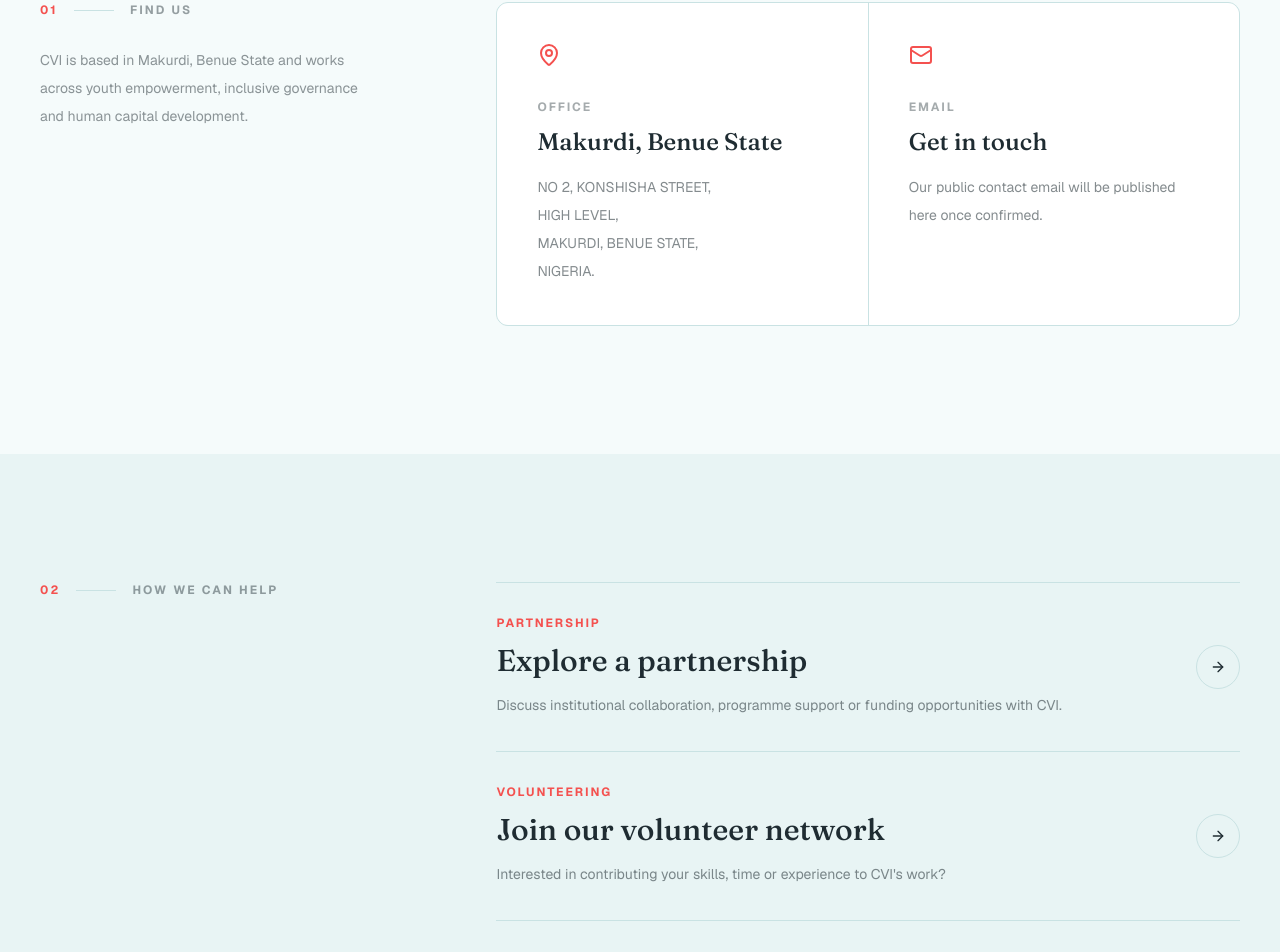
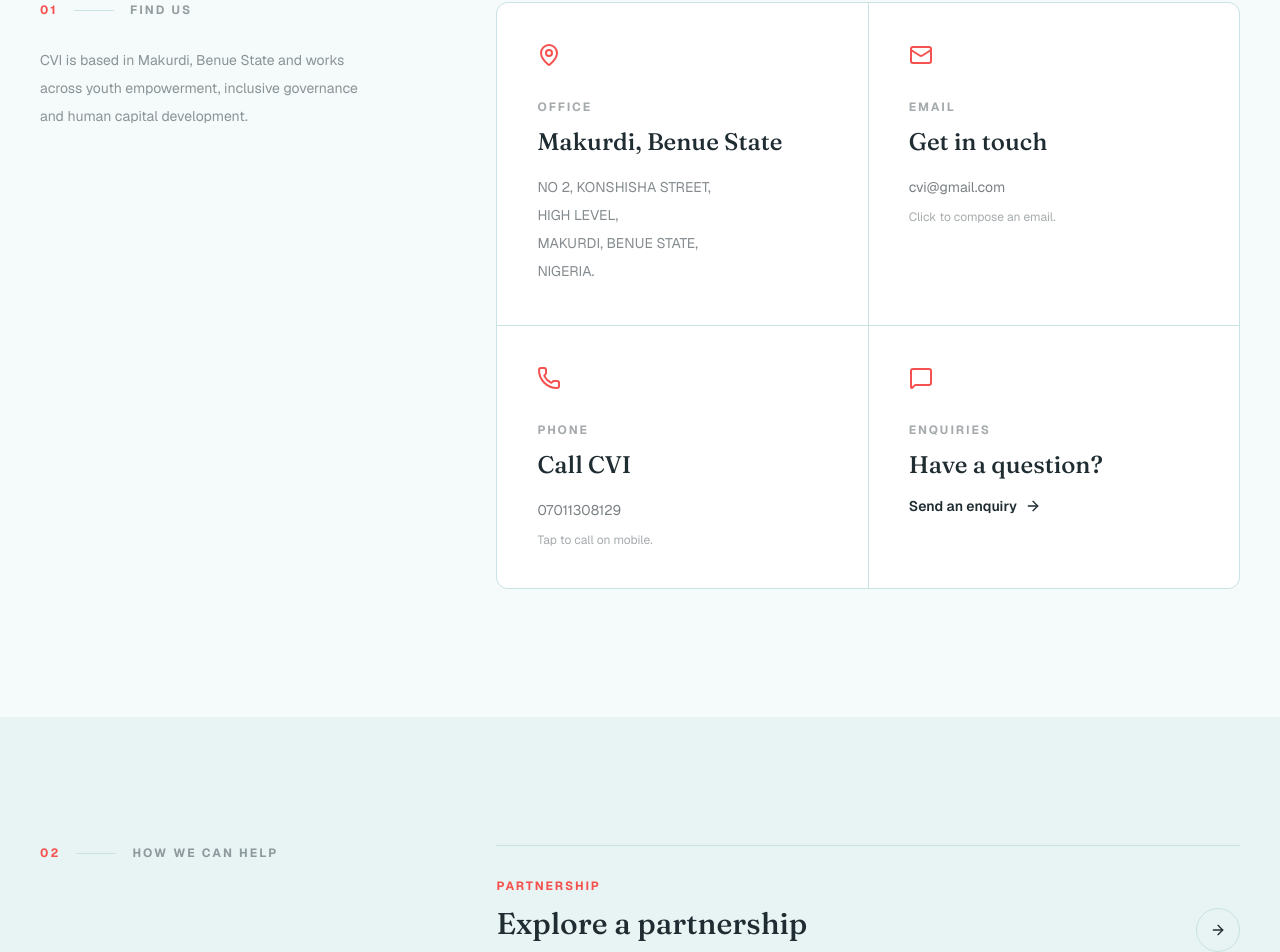
Before and after one commit to MaryAMsendoo/cvi, a Next.js app: page /contact in a window 1280 px wide. Shown: the part 852-1804 px from the top of the page. Built offline with nearby package versions, Linux system fonts and the light colour scheme.

Commit message:
Improve contact page design

```diff
--- a/app/contact/page.tsx
+++ b/app/contact/page.tsx
@@ -1,10 +1,13 @@
 import Link from "next/link";
+
 import {
   ArrowRight,
   Mail,
   MapPin,
   MessageSquare,
+  Phone,
 } from "lucide-react";
+
 import { FaFacebookF } from "react-icons/fa";
 
 export const metadata = {
@@ -31,21 +34,18 @@ export default function ContactPage() {
               stroke="currentColor"
               strokeWidth="1"
             />
-
             <path
               d="M-40 390 C 100 300, 180 450, 320 360 S 560 160, 840 260"
               fill="none"
               stroke="currentColor"
               strokeWidth="1"
             />
-
             <path
               d="M-40 430 C 100 340, 180 490, 320 400 S 560 200, 840 300"
               fill="none"
               stroke="currentColor"
               strokeWidth="1"
             />
-
             <circle
               cx="680"
               cy="90"
@@ -54,7 +54,6 @@ export default function ContactPage() {
               stroke="currentColor"
               strokeWidth="1"
             />
-
             <circle
               cx="680"
               cy="90"
@@ -71,7 +70,6 @@ export default function ContactPage() {
             <div>
               <div className="flex items-center gap-3">
                 <span className="h-7 w-1.5 rounded-full bg-accent" />
-
                 <span className="text-sm font-medium text-white/60">
                   Contact CVI
                 </span>
@@ -125,9 +123,7 @@ export default function ContactPage() {
                 <span className="text-xs font-bold tracking-[0.18em] text-accent">
                   01
                 </span>
-
                 <span className="h-px w-10 bg-border" />
-
                 <span className="text-xs font-bold uppercase tracking-[0.18em] text-foreground/45">
                   Find us
                 </span>
@@ -188,10 +184,73 @@ export default function ContactPage() {
                   Get in touch
                 </p>
 
-                <p className="mt-4 text-sm leading-7 text-foreground/55">
-                  Our public contact email will be published here once
-                  confirmed.
+                <a
+                  href="mailto:cvi@gmail.com"
+                  className="mt-4 block break-all text-sm leading-7 text-foreground/60 transition-colors hover:text-accent"
+                >
+                  cvi@gmail.com
+                </a>
+
+                <p className="mt-2 text-xs text-foreground/40">
+                  Click to compose an email.
                 </p>
+              </div>
+
+              {/* Phone */}
+              <div className="bg-surface p-8 sm:p-10">
+                <Phone className="h-6 w-6 text-accent" />
+
+                <p className="mt-8 text-xs font-bold uppercase tracking-[0.16em] text-foreground/40">
+                  Phone
+                </p>
+
+                <p
+                  className="mt-3 text-2xl leading-tight text-foreground"
+                  style={{
+                    fontFamily: "var(--font-display)",
+                    fontWeight: 500,
+                  }}
+                >
+                  Call CVI
+                </p>
+
+                <a
+                  href="tel:07011308129"
+                  className="mt-4 block text-sm leading-7 text-foreground/60 transition-colors hover:text-accent"
+                >
+                  07011308129
+                </a>
+
+                <p className="mt-2 text-xs text-foreground/40">
+                  Tap to call on mobile.
+                </p>
+              </div>
+
+              {/* Direct contact */}
+              <div className="bg-surface p-8 sm:p-10">
+                <MessageSquare className="h-6 w-6 text-accent" />
+
+                <p className="mt-8 text-xs font-bold uppercase tracking-[0.16em] text-foreground/40">
+                  Enquiries
+                </p>
+
+                <p
+                  className="mt-3 text-2xl leading-tight text-foreground"
+                  style={{
+                    fontFamily: "var(--font-display)",
+                    fontWeight: 500,
+                  }}
+                >
+                  Have a question?
+                </p>
+
+                <Link
+                  href="/get-involved"
+                  className="mt-4 inline-flex items-center gap-2 text-sm font-semibold text-foreground transition-colors hover:text-accent"
+                >
+                  Send an enquiry
+                  <ArrowRight className="h-4 w-4" />
+                </Link>
               </div>
             </div>
           </div>
@@ -219,6 +278,7 @@ export default function ContactPage() {
             </div>
 
             <div className="border-t border-border">
+              {/* Partnership */}
               <Link
                 href="/get-involved"
                 className="group grid gap-5 border-b border-border py-8 sm:grid-cols-[1fr_auto] sm:items-center"
@@ -249,6 +309,7 @@ export default function ContactPage() {
                 </div>
               </Link>
 
+              {/* Volunteering */}
               <Link
                 href="/get-involved"
                 className="group grid gap-5 border-b border-border py-8 sm:grid-cols-[1fr_auto] sm:items-center"
@@ -279,6 +340,7 @@ export default function ContactPage() {
                 </div>
               </Link>
 
+              {/* General enquiry */}
               <Link
                 href="/get-involved"
                 className="group grid gap-5 py-8 sm:grid-cols-[1fr_auto] sm:items-center"
@@ -344,6 +406,7 @@ export default function ContactPage() {
               href="https://www.facebook.com/100069913210617/posts/1304950281845400/?app=fbl"
               target="_blank"
               rel="noreferrer"
+              aria-label="Follow CVI on Facebook"
               className="group inline-flex items-center gap-3 text-sm font-semibold text-foreground"
             >
               <span className="flex h-10 w-10 items-center justify-center rounded-full border border-border transition-colors group-hover:border-accent group-hover:bg-accent group-hover:text-white">
@@ -375,7 +438,6 @@ export default function ContactPage() {
               stroke="currentColor"
               strokeWidth="1"
             />
-
             <circle
               cx="690"
               cy="250"
@@ -384,7 +446,6 @@ export default function ContactPage() {
               stroke="currentColor"
               strokeWidth="1"
             />
-
             <circle
               cx="690"
               cy="250"
```
Also changed, not shown: app/governance/page.tsx (+52 -178 lines).
